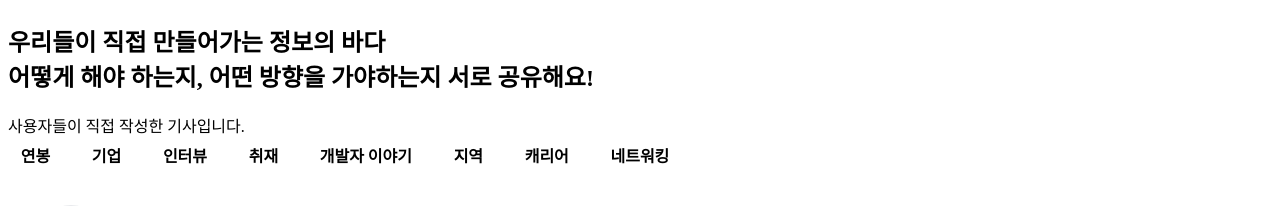
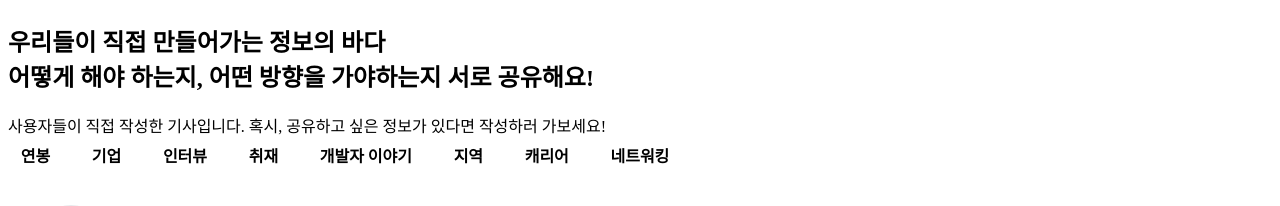
Before and after one commit to kwakseongjae/mulb, a React (Vite) app: page / in a window 1280 px wide. Shown: the part 5966-6172 px from the top of the page. Built offline with nearby package versions, Linux system fonts and the light colour scheme.

Commit message:
문자 내용을 수정했습니다.

```diff
--- a/src/components/Feature/UserBoard.tsx
+++ b/src/components/Feature/UserBoard.tsx
@@ -9,7 +9,7 @@ export default function UserBoard() {
       <Heading
         h1="사용자 이야기"
         h2="우리들이 직접 만들어가는 정보의 바다<br/>어떻게 해야 하는지, 어떤 방향을 가야하는지 서로 공유해요!"
-        desc="사용자들이 직접 작성한 기사입니다."
+        desc="사용자들이 직접 작성한 기사입니다. 혹시, 공유하고 싶은 정보가 있다면 작성하러 가보세요!"
       />
       <div className="_board pt-8">
         <div className="_left-parm">
```
